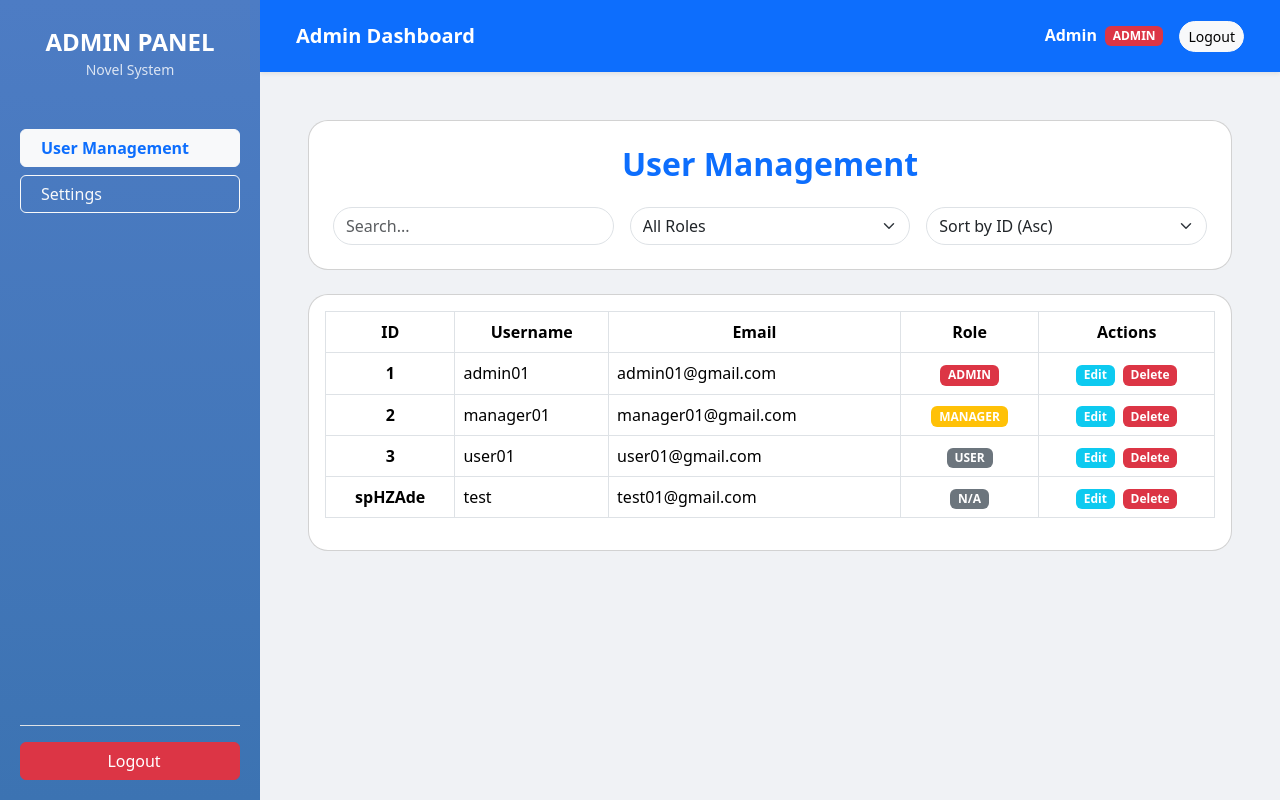
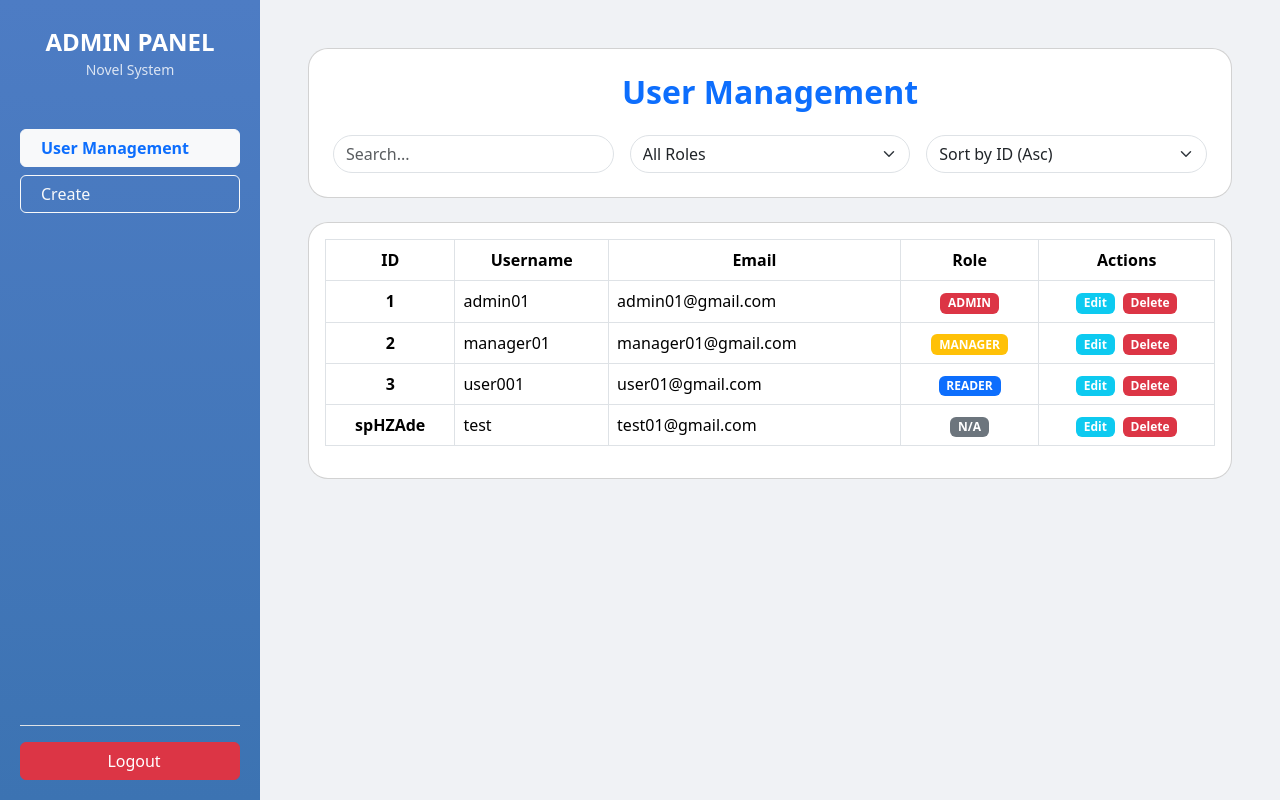
Before and after one commit to haitn32-stack/novels-platform-system, a React (Create React App) app: page /admin/dashboard in a window 1280 px wide. Built offline with nearby package versions, Linux system fonts and the light colour scheme; data requests are answered from the project's data file; sample sign-in values are in the browser's storage; a web font is replaced by a local one.

Commit message:
admin update

```diff
--- a/db.json
+++ b/db.json
@@ -25,19 +25,10 @@
       "favourites": []
     },
     {
-      "id": 3,
-      "userName": "user01",
-      "pwd": "123456",
+      "userName": "user001",
       "email": "user01@gmail.com",
-      "role": "user",
-      "avatar": "https://example.com/avatar/user01.png",
-      "status": "active",
-      "createdAt": "2024-12-03",
-      "updatedAt": "2024-12-04",
-      "favourites": [
-        "n002",
-        "n005"
-      ]
+      "role": "reader",
+      "id": 3
     },
     {
       "userName": "test",
--- a/src/ui/admin/DashBoard.jsx
+++ b/src/ui/admin/DashBoard.jsx
@@ -16,7 +16,7 @@ import {
 } from "react-bootstrap";
 import { useDispatch, useSelector } from "react-redux";
 import { instance } from "../../utils/axios";
-import EditUserModal from "./EditUserModel";
+import EditUserModal from "./EditUserModal";
 
 const Dashboard = () => {
     const dispatch = useDispatch();
@@ -146,28 +146,6 @@ const Dashboard = () => {
 
     return (
         <>
-            <Navbar bg="primary" variant="dark" className="px-4 py-3 shadow-sm">
-                <Container fluid>
-                    <Navbar.Brand className="fw-bold">
-                        Admin Dashboard
-                    </Navbar.Brand>
-                    <div className="text-white">
-                        <strong>{currentUser?.userName || "Admin"}</strong>
-                        <Badge bg="danger" className="ms-2">
-                            {currentUser?.role?.toUpperCase()}
-                        </Badge>
-                        <Button
-                            variant="light"
-                            size="sm"
-                            className="ms-3 rounded-pill"
-                            onClick={handleLogout}
-                        >
-                            Logout
-                        </Button>
-                    </div>
-                </Container>
-            </Navbar>
-
             <Container fluid className="p-5">
                 <Card className="p-4 mb-4" style={{ borderRadius: 20 }}>
                     <h2 className="text-center text-primary fw-bold mb-4">User Management</h2>
--- a/src/ui/admin/EditUserModel.jsx
+++ b/src/ui/admin/EditUserModal.jsx
@@ -120,9 +120,6 @@ const EditUserModal = ({ show, user, handleClose }) => {
                             onChange={handleChange}
                             placeholder="Enter new password"
                         />
-                        <Form.Text className="text-muted">
-                            Only enter if you want to change the password
-                        </Form.Text>
                     </Form.Group>
 
                     <div className="d-flex justify-content-end gap-2">
--- a/src/ui/admin/SideBar.jsx
+++ b/src/ui/admin/SideBar.jsx
@@ -21,14 +21,14 @@ export default function SideBar() {
     return (
         <div
             style={{
-                width: 260, // Rộng hơn xíu cho thoáng
+                width: 260,
                 background: "linear-gradient(180deg,rgb(77, 124, 196) 0%,rgb(60, 115, 178) 100%)",
                 color: "white",
                 padding: 20,
                 display: "flex",
                 flexDirection: "column",
                 minHeight: "100vh",
-                position: "sticky", // Giữ cố định khi cuộn
+                position: "sticky",
                 top: 0
             }}
         >
@@ -45,12 +45,11 @@ export default function SideBar() {
                 <i className="bi bi-people-fill me-2"></i> User Management
             </button>
 
-            {/* Ví dụ thêm menu khác */}
             <button
-                className={getBtnClass("/admin/settings")}
-                onClick={() => alert("Tính năng đang phát triển")} // navigate("/admin/settings")
+                className={getBtnClass("/admin/creation")}
+                onClick={() => alert("Tính năng đang phát triển")}
             >
-                <i className="bi bi-gear-fill me-2"></i> Settings
+                <i className="bi bi-gear-fill me-2"></i>Create
             </button>
 
             {/* Spacer để đẩy nút Logout xuống đáy */}
```
Also changed, not shown: 1 other file (tests, documents, lock files or other folders).
